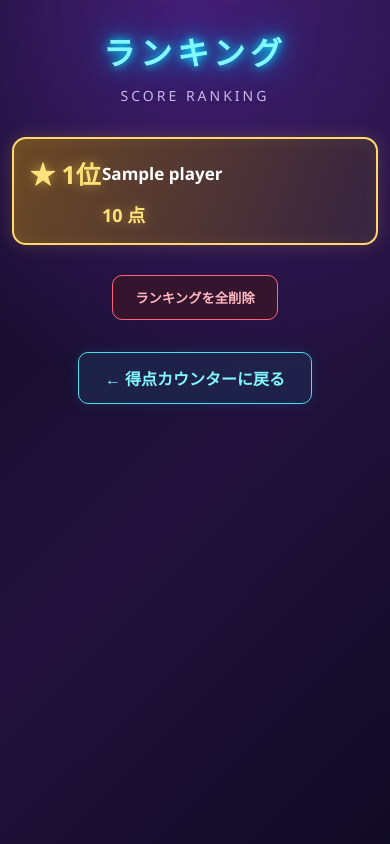
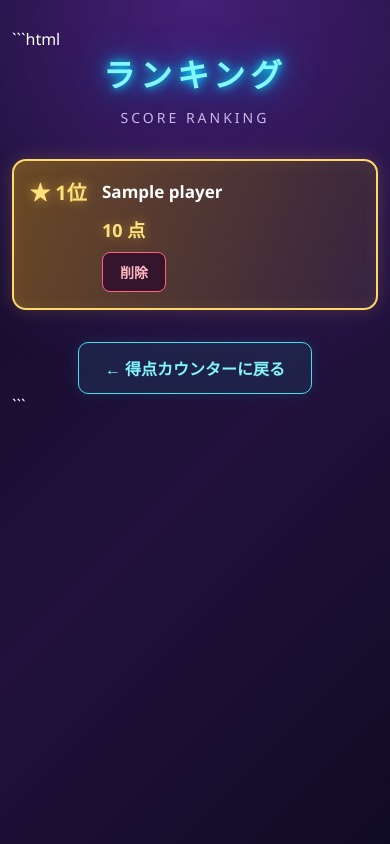
Before and after one commit to anatake0220/scorecount, a Flask app: template hiyosifes/templates/ranking.html in a window 390 px wide. Run offline with Flask 3, Linux system fonts and the light colour scheme; the template is opened without the code that fills it: most values are stand-ins (such as "Sample title", 1, 10 or a date in 2020).

Commit message:
Add files via upload

````diff
--- a/hiyosifes/templates/ranking.html
+++ b/hiyosifes/templates/ranking.html
@@ -1,4 +1,4 @@
-
+```html
 <!DOCTYPE html>
 <html lang="ja">
 <head>
@@ -24,7 +24,7 @@
 
         .container {
             width: 100%;
-            max-width: 760px;
+            max-width: 900px;
             margin: 0 auto;
         }
 
@@ -56,7 +56,7 @@
 
         .player {
             display: grid;
-            grid-template-columns: 90px minmax(0, 1fr) auto;
+            grid-template-columns: 90px minmax(0, 1fr) auto auto;
             align-items: center;
             gap: 16px;
             padding: 20px 24px;
@@ -100,6 +100,30 @@
             text-align: right;
             white-space: nowrap;
             text-shadow: 0 0 10px rgba(0, 234, 255, 0.35);
+        }
+
+        .delete-one {
+            min-width: 64px;
+            min-height: 40px;
+            padding: 8px 12px;
+            color: #ffb8c0;
+            background: #35152e;
+            border: 1px solid #ff647c;
+            border-radius: 8px;
+            font-size: 14px;
+            font-weight: bold;
+            cursor: pointer;
+            transition: 0.2s;
+        }
+
+        .delete-one:hover {
+            background: #5b1e3b;
+            box-shadow: 0 0 14px rgba(255, 100, 124, 0.25);
+        }
+
+        .delete-one:disabled {
+            opacity: 0.5;
+            cursor: wait;
         }
 
         /* 1位 */
@@ -176,31 +200,13 @@
             box-shadow: 0 0 22px rgba(0, 234, 255, 0.4);
         }
 
-        .delete-button {
-            display: block;
-            margin: 30px auto 0;
-            padding: 12px 22px;
-            color: #ffb8c0;
-            background: #35152e;
-            border: 1px solid #ff647c;
-            border-radius: 10px;
-            font-weight: bold;
-            cursor: pointer;
-            transition: 0.2s;
-        }
-
-        .delete-button:hover {
-            background: #5b1e3b;
-            box-shadow: 0 0 14px rgba(255, 100, 124, 0.25);
-        }
-
-        @media (max-width: 520px) {
+        @media (max-width: 600px) {
             body {
                 padding: 28px 12px;
             }
 
             .player {
-                grid-template-columns: 62px minmax(0, 1fr);
+                grid-template-columns: 62px minmax(0, 1fr) auto;
                 gap: 10px;
                 padding: 16px;
             }
@@ -214,9 +220,42 @@
             }
 
             .score {
-                grid-column: 2;
+                grid-column: 2 / 4;
                 text-align: left;
                 font-size: 18px;
+            }
+
+            .delete-one {
+                grid-column: 2 / 4;
+                justify-self: start;
+            }
+
+            .player:nth-child(1) .rank {
+                font-size: 20px;
+            }
+        }
+
+        @media (max-width: 360px) {
+            .player {
+                grid-template-columns: 1fr auto;
+                gap: 10px;
+                padding: 14px;
+            }
+
+            .rank {
+                grid-column: 1 / -1;
+            }
+
+            .name {
+                grid-column: 1 / -1;
+            }
+
+            .score {
+                grid-column: 1 / -1;
+            }
+
+            .delete-one {
+                grid-column: 1 / -1;
             }
         }
     </style>
@@ -248,6 +287,13 @@
                         <div class="score">
                             {{ "{:,}".format(player.score) }} 点
                         </div>
+
+                        <button
+                            class="delete-one"
+                            onclick="deleteRanking(this, { playerid }, { loop,index })"/
+                        >
+                            削除
+                        </button>
                     </section>
                 {% endfor %}
             {% else %}
@@ -257,19 +303,16 @@
             {% endif %}
         </div>
 
-        <button class="delete-button" onclick="deleteRankings()">
-            ランキングを全削除
-        </button>
-
         <a class="back" href="{{ url_for('index') }}">
             ← 得点カウンターに戻る
         </a>
     </main>
 
     <script>
-        async function deleteRankings() {
+        async function deleteRanking(button, id, rank) {
             if (!confirm(
-                "ランキングをすべて削除しますか？\nこの操作は取り消せません。"
+                rank + "位のランキングを削除しますか？\n" +
+                "この操作は取り消せません。"
             )) {
                 return;
             }
@@ -280,19 +323,26 @@
                 return;
             }
 
+            button.disabled = true;
+            button.textContent = "削除中...";
+
             try {
-                const response = await fetch("/delete_rankings", {
+                const response = await fetch("/delete_ranking/" + id, {
                     method: "POST",
                     headers: {
                         "Content-Type": "application/json"
                     },
-                    body: JSON.stringify({ password: password })
+                    body: JSON.stringify({
+                        password: password
+                    })
                 });
 
                 const result = await response.json();
 
                 if (!response.ok) {
                     alert(result.error || "削除に失敗しました");
+                    button.disabled = false;
+                    button.textContent = "削除";
                     return;
                 }
 
@@ -301,8 +351,11 @@
 
             } catch (error) {
                 alert("通信に失敗しました。時間をおいて再度お試しください。");
+                button.disabled = false;
+                button.textContent = "削除";
             }
         }
     </script>
 </body>
 </html>
+```
````
Also changed, not shown: hiyosifes/count.py (+23 -6 lines).
